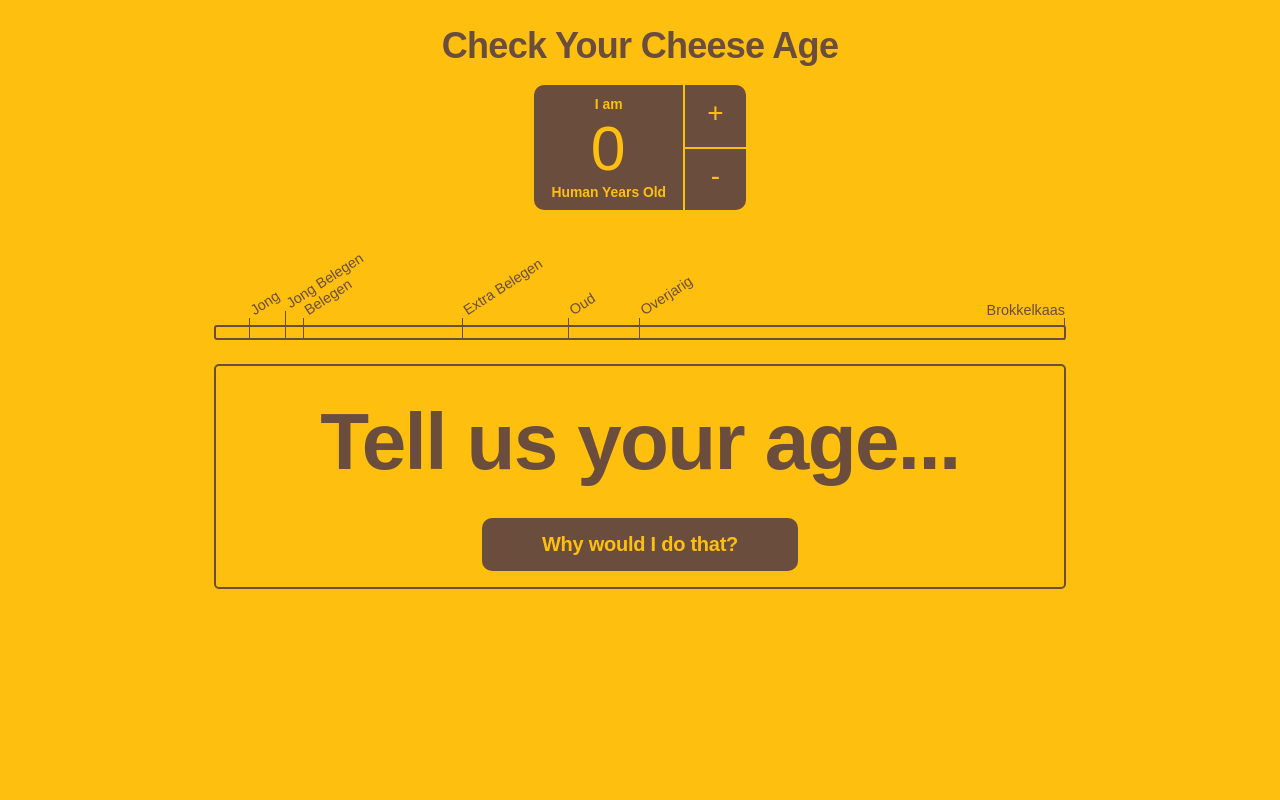
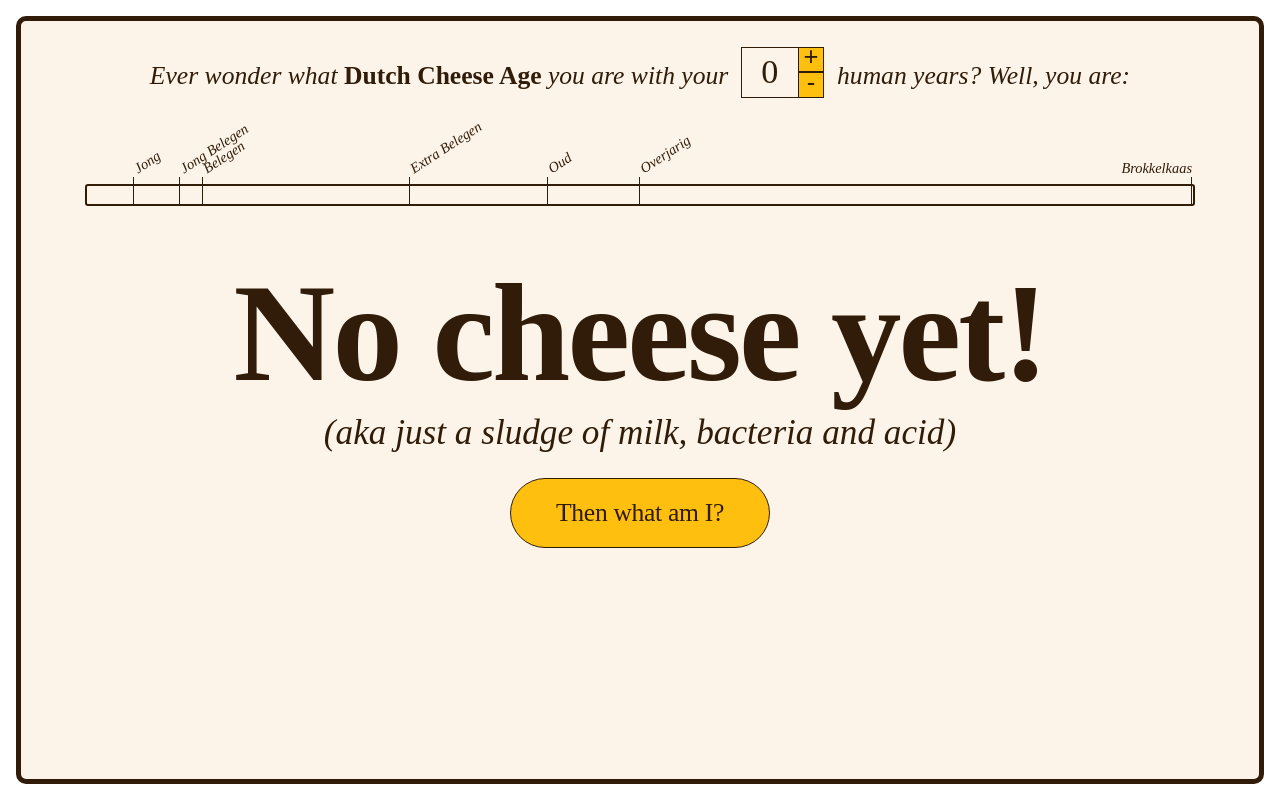
Before and after one commit to saiminh/human-to-dutch-cheese-age, a SvelteKit app: page / in a window 1280 px wide. Built offline with nearby package versions, Linux system fonts and the light colour scheme; a web font is replaced by a local one.

Commit message:
new design

```diff
--- a/src/routes/+layout.svelte
+++ b/src/routes/+layout.svelte
@@ -3,18 +3,24 @@
 <style>
   :global(:root){
     --color-yellow: rgb(255, 191, 14);
-    --color-brown: rgb(107, 77, 62);
+    --color-brown: rgb(48, 28, 9);
+    --font-copy : quiche-text, sans-serif;
+    --font-display : scotch-display, serif;
   }
   :global(body) {
     margin: 0;
     padding: 0;
-    font-family:  gopher, sans-serif;
+    font-family:  var(--font-copy);
+    font-style: italic;
     -webkit-font-smoothing: antialiased;
     -moz-osx-font-smoothing: grayscale;
     font-size: clamp(14px, 4vw, 24px);
-    background-color: var(--color-yellow);
+    background-color: white;
     color: var(--color-brown);
     box-sizing: border-box;
+  }
+  :global(h1, h2, h3, h4) {
+    font-family: var(--font-display);
   }
   :global(body *) {
     box-sizing: inherit;
@@ -23,11 +29,9 @@
     touch-action: manipulation;
   }
   :global(input) {
-    font-family:  gopher, sans-serif;
+    font-family:  scotch-display, sans-serif;
   }
   :global(p + h1) {
     margin-top: 0;
-    font-weight: 900;
-    font-family:  gopher, sans-serif;
   }
 </style>
--- a/src/routes/+page.svelte
+++ b/src/routes/+page.svelte
@@ -6,7 +6,7 @@ import { cheeseAgeResults } from './contentCheeseAgeResults.js';
 
   let humanage = 0;
   $: cheeseweeks = humanage * 0.88;
-  $: cheeseage =  !cheeseweeks ? 'none' :
+  $: cheeseage =  !cheeseweeks ? 'not-yet' :
                   cheeseweeks < 4 ? 'not-yet' :
                   cheeseweeks <= 8 ? 'jong' :
                   cheeseweeks <= 10 ? 'jong-belegen' :
@@ -46,24 +46,26 @@ import { cheeseAgeResults } from './contentCheeseAgeResults.js';
 
 <div class="page-wrapper {fullResultIsOpen ? 'result-full-open' : ''}">
 
-    <div class="page-content--counter">
-      <h2>Check Your Cheese Age</h2>
-      <CheeseageCalculator bind:humanage={humanage} />
-    </div>
+    <!-- <div class="page-content--header">
+      <h1 class="page-title">What's your <span>Dutch Cheese Age?</span></h1>
+    </div> -->
 
     <div class="page-content--timeline">
+      <h2 class="age-intro">Ever wonder what <strong>Dutch Cheese Age</strong> you are with your <CheeseageCalculator bind:humanage={humanage} /> human years?  Well, you are:</h2>
       <TimeLine bind:timelinefill={percentage} />
     </div>
 
+
     <div class="page-content--results">
-      <p>{ humanage ? 'Your Dutch Cheese Age is:' : '' }</p>
+      <!-- <p>{ humanage ? 'Your Dutch Cheese Age is:' : '' }</p> -->
       <div class="cheeseage-results">
         {#each cheeseAgeResults as { slug, title, buttontext }, i}
           <div class="cheeseage-result cheeseage-result-{i} {slug == cheeseage ? 'current' : ''}">
-            <h1>{title.original}<span class="translation">{ cheeseweeks >= 4 ? ' ('+title.english+')' : ''}</span></h1>
-            <button on:click={toggleFullResult}>{buttontext}</button>
+            <h2 class="cheeseage-result-title">{title.original}<span class="translation">({ title.english })</span></h2>
+            <button class="cheeseage-result-morebtn" on:click={toggleFullResult}>{buttontext}</button>
           </div>
         {/each}
+      </div>
     </div>
   </div>
   <div class="cheeseage-results-full {fullResultIsOpen ? 'open' : ''}">
@@ -73,16 +75,15 @@ import { cheeseAgeResults } from './contentCheeseAgeResults.js';
         on:click={toggleFullResult}
         on:keydown={toggleFullResultKeyboard}
       >
-        <h1>{title.original}<span class="translation">{ cheeseweeks >= 4 ? ' ('+title.english+')' : ''}</span></h1>
+      <h2 class="cheeseage-result-full-title">{title.original}<span class="translation">({ title.english })</span></h2>
+      {#if image}
+        <img src={image} alt={title.original} />
+      {/if}
       <div class="cheeseage-result-description">
         {@html description}
       </div>
-        {#if image}
-          <img src={image} alt={title.original} />
-        {/if}
       </div>
     {/each}
-    </div>
   </div>
 
 
@@ -109,18 +110,21 @@ import { cheeseAgeResults } from './contentCheeseAgeResults.js';
     }
   }
   .page-wrapper {
-    padding: 1.5rem;
-    margin: 0 auto;
+    padding: 0 5vw;
+    margin: 1rem;
     position: relative;
     overflow-x: visible;
-    min-height: 100svh;
+    overflow-y: scroll;
+    min-height: calc(100svh - 2rem);
     display: flex;
     flex-direction: column;
-    max-width: 900px;
     perspective: 1000px;
     transform-style: preserve-3d;
+    border: 5px solid;
+    border-radius: 10px;
+    background-color: #FCF4E9;
   }
-  .page-content--counter {
+  .page-content--header {
     flex: 15% 0 1;
   }
   .page-content--timeline {
@@ -129,29 +133,106 @@ import { cheeseAgeResults } from './contentCheeseAgeResults.js';
   .page-content--results {
     flex: 70% 1 1;
   }
-  .page-content--counter ,
+  .page-content--header ,
   .page-content--timeline ,
   .page-content--results {
+    position: relative;
     transform-origin: 50% 50%;
     transform: translate3d(0, 0, 0) rotateX(0deg);
     transition: transform .3s ease-out;
   }
-  .result-full-open .page-content--counter ,
+  .result-full-open .page-content--header ,
   .result-full-open .page-content--timeline ,
   .result-full-open .page-content--results {
     transform: translate3d(0, 0, -100px) rotateX(10deg);
     transition: transform .2s ease-in-out;
   }
-  .page-content--results > p {
-    margin-bottom: .5em;
+  .cheeseage-results {
+    position: absolute;
+    width: 100%;
+    height: calc(100% - 1.5rem);
   }
-  .cheeseage-results {
-    position: relative;
+  .cheeseage-result {
+    position: absolute;
+    opacity: 0;
+    visibility: hidden;
+    width: 100%;
+    height: 100%;
+  }
+  .cheeseage-result-full:after {
+    content: "\00d7";
+    font-style: normal;
+    font-weight: 300;
+    font-size: 55px;
+    position: absolute;
+    top: 1rem;
+    right: 1.5rem;
+    cursor: pointer;
+  }
+  .cheeseage-result-title {
+    text-align: center;
+    font-style: normal;
+    font-weight: 800;
+    font-size: 12vw;
+    margin: .25em 0 0 0;
+    letter-spacing: -0.02em;
+  }
+  .cheeseage-result-1 .cheeseage-result-title ,
+  .cheeseage-result-5 .cheeseage-result-title {
+    font-size: 11vw;
+  }
+  .cheeseage-result-7 .cheeseage-result-title {
+    font-size: 15vw;
+  }
+  .cheeseage-result-6 .cheeseage-result-title ,
+  .cheeseage-result-4 .cheeseage-result-title ,
+  .cheeseage-result-2 .cheeseage-result-title {
+    font-size: 18vw;
+  }
+  @media (min-width: 600px) {
+    .cheeseage-result-7 .cheeseage-result-title ,
+    .cheeseage-result-6 .cheeseage-result-title ,
+    .cheeseage-result-4 .cheeseage-result-title ,
+    .cheeseage-result-2 .cheeseage-result-title {
+      font-size: 13vw;
+    }
+  }
+  .cheeseage-result .translation {
+    display: block;
+    font-size: .5em;
+    font-weight: 400;
+    font-style: italic;
+    letter-spacing: 0;
+  }
+  @media (min-width: 600px) {
+    .cheeseage-result .translation {
+      font-size: .25em;
+    }
+  }
+  .cheeseage-result-morebtn {
+    background-color: var(--color-yellow);
+    color: var(--color-brown);
+    display: block;
+    padding: .75em 1.75em;
+    margin: 0 auto;
+    border: 1px solid;
+    border-radius: 40px;
+    font-family: var(--font-display);
+    font-size: 4vw;
+    font-weight: 500;
+    letter-spacing: -.0125em;
+    cursor: pointer;
+    display: block;
+    margin: 1em auto;
+  }
+  @media (min-width: 600px) {
+    .cheeseage-result-morebtn {
+      font-size: 2vw;
+    }
   }
   .cheeseage-results-full {
     position: fixed;
     width: 100vw;
-    max-width: 900px;
     height: 100vh;
     top:0;
     left: 0;
@@ -184,6 +265,11 @@ import { cheeseAgeResults } from './contentCheeseAgeResults.js';
     transform: rotateX(-25deg) translate3d(0, 110%, 0);
     transition: transform .4s cubic-bezier(.36,.29,.26,1);
   }
+  @media (min-width: 600px) {
+    .cheeseage-result-full {
+      padding: 2rem;
+    }
+  }
   .cheeseage-result-full.current {
     opacity: 1;
     visibility: visible;
@@ -203,39 +289,57 @@ import { cheeseAgeResults } from './contentCheeseAgeResults.js';
       transform: rotateX(0deg) translate3d(0, 0, 0);
     }
   }
-  .cheeseage-result-full h1 {
-    text-align: left;
-    padding-right: 1.5em;
-    padding-top: 0;
-    position: sticky;
-    top: 0;
-    /* background-color: var(--color-yellow); */
-    background-image: linear-gradient(to bottom, var(--color-yellow) 70%, rgba(255, 191, 14, 0) 100%);
+  .cheeseage-result-full h2 {
+    text-align: center;
+    padding-bottom: .25em;
+    border-bottom: 1px solid;
+    font-style: normal;
+    font-weight: 800;
+    font-size: 10vw;
+    letter-spacing: -0.02em;
+    margin-top: 0;
+    margin-bottom: .5em;
   }
-  .cheeseage-result-full h1:after {
-    content: "\00d7";
+  .cheeseage-result-full h2 span {
+    /* font-family: 'Times New Roman', Times, serif; */
+    font-style: italic;
+    font-weight: 500;
+    font-size: .5em;
+    letter-spacing: -0.02em;
+    display: block;
+  }
+  .cheeseage-result-full img {
+    width: 100%;
+    height: auto;
+    max-width: 460px;
+    display: block;
+    margin: 1rem auto;
+  }
+  @media (min-width: 600px) {
+    .cheeseage-result-full img {
+      float: left;
+      width: 50%;
+      margin-right: 1em;
+    }
+    .cheeseage-result-full img + .cheeseage-result-description {
+      width: 50%;
+      float: left;
+    }
+  }
+  .cheeseage-result-description {
+    max-width: 900px;
+    margin: 0 auto;
     font-family: 'Times New Roman', Times, serif;
-    position: absolute;
-    top: 1rem;
-    right: 2rem;
-    line-height: 0.5;
-    font-size: 4rem;
-    color: var(--color-brown);
-    cursor: pointer;
+    font-style: italic;
+    font-size: 5vw;
   }
-
-  .cheeseage-result {
-    position: absolute;
-    opacity: 0;
-    visibility: hidden;
-    width: 100%;
-    border: 2px solid;
-    border-radius: 5px;
-    padding: 1rem;
+  @media (min-width: 600px) {
+    .cheeseage-result-full h2 {
+      font-size: 6vw;
     }
-  .cheeseage-result-3 .translation ,
-  .cheeseage-result-5 .translation {
-    display: block;
+    .cheeseage-result-description {
+      font-size: 1.75rem;
+    }
   }
   :global(.cheeseage-result-description > p:last-child) {
     margin-bottom: 0;
@@ -259,76 +363,53 @@ import { cheeseAgeResults } from './contentCheeseAgeResults.js';
     0%   { opacity: 0; }
     100% { opacity: 1; }
   }
-  h1 {
-    margin: -1rem -1rem 0 -1rem;
-    padding: .45em;
-    font-size: clamp(20px, 9vw, 5rem);
-    font-weight: 600;
-    line-height: 1;
-    font-family:  gopher, sans-serif;
+
+  .page-title {
+    margin: 0 auto .5em auto;
+    padding: .75em 0 0 0;
+    font-size: 5.5vw;
+    font-weight: 400;
+    font-style: italic;
+    line-height: 1.5;
     letter-spacing: -.02em;
     text-align: center;
     color: var(--color-brown);
   }
-  h2 {
+  .page-title span {
+    font-weight: 800;
+    font-style: normal;
+    display: block;
+    font-size: 1.5em;
+    line-height: 1;
+  }
+  @media (min-width: 600px) {
+    .page-title {
+      font-size: clamp(24px, 3vw, 5rem);
+      line-height: 1;
+    }
+    .page-title span {
+      font-size: 1em;
+      display: inline;
+    }
+  }
+  .age-intro {
     color: var(--color-brown);
     text-align: center;
-    margin: 0 0 .5em 0;
-    letter-spacing: -.02em;
+    margin: 1em 0 0 0;
     line-height: 1.2;
+    font-family: var(--font-display);
+    font-weight: 500;
+    font-style: italic;
+    font-size: 5.5vw;
   }
-  button {
-    background-color: var(--color-brown);
-    color: var(--color-yellow);
-    display: block;
-    padding: .75em 3em;
-    margin: 0 auto;
-    border: none;
-    border-radius: 10px;
-    font-size: 1.25rem;
-    font-family: gopher, sans-serif;
-    font-weight: bold;
-    letter-spacing: -.0125em;
-    cursor: pointer;
+  .age-intro strong {
+    font-weight: 900;
+    font-style: normal;
   }
-  .translation {
-    font-size: .75em;
-    font-weight: 400;
-    font-family:  gopher, sans-serif;
-    letter-spacing: -.02em;
-    margin-top: .25em;
-    display: inline;
+  @media (min-width: 600px) {
+    .age-intro {
+      font-size: clamp(16px, 2vw, 4rem);
     }
-  img {
-    width: 100%;
-    height: auto;
-    max-width: 460px;
-    display: block;
-    margin: 1rem auto;
   }
-  /* @media (min-width: 900px) {
-    .page-wrapper {
-      display: grid;
-      grid-template-columns: 1fr 2fr;
-      grid-template-rows: 1fr 3fr;
-    }
-    .page-content--counter {
-      grid-column: 1 / 1;
-      grid-row: 1 / 4;
-    }
-    .page-content--timeline {
-      grid-column: 2 / 2;
-      grid-row: 1 / 1;
-    }
-    .page-content--results {
-      grid-column: 2 / 2;
-      grid-row: 2 / 3;
-    }
-    h1 {
-       text-align: left;
-    }
-    h2 {
-      text-align: left;
-    }
-  } */
+
 </style>
--- a/src/routes/CheeseageCalculator.svelte
+++ b/src/routes/CheeseageCalculator.svelte
@@ -11,7 +11,7 @@
     }
   }
   function handlePlusBtnHold() {
-    let interval = setInterval(handlePlusBtnClick, 200);
+    let interval = setInterval(handlePlusBtnClick, 100);
     this.addEventListener('mouseup', () => clearInterval(interval));
     this.addEventListener('touchend', () => clearInterval(interval));
   }
@@ -21,7 +21,7 @@
     }
   }
   function handleMinBtnHold() {
-    let interval = setInterval(handleMinBtnClick, 200);
+    let interval = setInterval(handleMinBtnClick, 100);
     this.addEventListener('mouseup', () => clearInterval(interval));
     this.addEventListener('touchend', () => clearInterval(interval));
   }
@@ -30,37 +30,46 @@
   }
 </script>
 
-  <div class="cheeseage-calculator">
-    <div class="ageinput">
-      <span class="description description-pre">I am</span>
-      <input type="number" name="age" bind:value={humanage} bind:this={input} on:click={() => handleInputFocus()} min="0" max="110" pattern="[0-9]*">
-      <span class="description description-post">Human Year{ humanage == 1 ? '' : 's'} Old</span>
-      <div class="yearbuttons">
-        <button on:click={handlePlusBtnClick} on:mousedown={handlePlusBtnHold} on:touchstart={handlePlusBtnHold}><span>+</span></button>
-        <button on:click={handleMinBtnClick} on:mousedown={handleMinBtnHold} on:touchstart={handleMinBtnHold}><span>-</span></button>
-      </div>
+  <div class="cheeseage-input">
+    <input
+      type="number"
+      name="age"
+      bind:value={humanage}
+      bind:this={input}
+      on:click={() => handleInputFocus()}
+      min="0"
+      max="110"
+      pattern="[0-9]*"
+    >
+    <div class="yearbuttons">
+      <button on:click={handlePlusBtnClick} on:mousedown={handlePlusBtnHold} on:touchstart={handlePlusBtnHold}><span>+</span></button>
+      <button on:click={handleMinBtnClick} on:mousedown={handleMinBtnHold} on:touchstart={handleMinBtnHold}><span>-</span></button>
     </div>
   </div>
 
 
 
 <style>
-  .cheeseage-calculator {
-    --input-height: 125px;
-    --input-width: 150px;
-    font-size: 1.75rem;
-    background-color: var(--color-brown);
-    color: var(--color-yellow);
+  .cheeseage-input {
+    --input-height: 14vw;
+    --input-width: 18vw;
+    font-size: 1em;
+    color: var(--color-brown);
     width: calc(var(--input-width) + var(--input-height) / 2);
-    margin: 0 auto;
-    border-radius: 10px;
-  }
-  .ageinput {
     display: flex;
     flex-direction: row;
     align-items: center;
     gap: 0;
     position: relative;
+    margin: 1rem auto .75rem auto;
+  }
+  @media (min-width: 600px) {
+    .cheeseage-input {
+      --input-height: 4vw;
+      --input-width: 4.5vw;
+      display: inline-flex;
+      margin: 0 .25em;
+    }
   }
   input[type=number] {
     width: var(--input-width);
@@ -68,12 +77,14 @@
     line-height: 1;
     padding: 0 0 0 0;
     display: inline;
-    font-size: calc(var(--input-height) / 2);
+    font-family: var(--font-display);
+    font-size: calc(var(--input-height) / 1.5);
+    font-weight: 500;
     text-align: center;
-    border-radius: 10px 0 0 10px;
-    color: var(--color-yellow);
-    border: 2px solid;
-    border-width: 0 1px 0 0;
+    color: var(--color-brown);
+    border: 1px solid;
+    border-right-width: 1px;
+    border-radius: 0;
     background-color: transparent;
     transition: all .3s ease-in-out;
     position: relative;
@@ -96,18 +107,6 @@
   input[type=number]::-webkit-outer-spin-button {
     -webkit-appearance: none;
   }
-  .description {
-    position: absolute;
-    font-size: calc(var(--input-height) / 9);
-    font-weight: bold;
-    bottom: .75em;
-    left: calc( var(--input-width) / 2 );
-    transform: translate(-50%, 0);
-  }
-  .description-pre {
-    bottom: auto;
-    top: .75em;
-  }
   .yearbuttons {
     display: flex;
     flex-direction: column;
@@ -127,19 +126,17 @@
     position: relative;
     text-align: center;
     background-color: transparent;
-    color: var(--color-yellow);
-    border: 2px solid;
-    border-radius: 0 10px 0px 0;
-    border-width: 0 0 1px 1px;
-    background-color: rgba(73, 41, 5, 0);
+    color: var(--color-brown);
+    border: 1px solid;
+    border-width: 1px 1px .5px 0;
+    background-color: var(--color-yellow);
     padding: 0;
     -webkit-user-select: none; /* Safari */
     -ms-user-select: none; /* IE 10 and IE 11 */
     user-select: none; /* Standard syntax */
   }
   button:last-child {
-    border-radius: 0 0 10px 0;
-    border-width: 1px 0 0 1px;
+    border-width: .5px 1px 1px 0;
   }
   button span {
     font-weight: 400;
--- a/src/routes/TimeLine.svelte
+++ b/src/routes/TimeLine.svelte
@@ -31,29 +31,33 @@
   .timeline-container {
     position: relative;
     font-size: clamp(9px, 2.5vw, .9rem);
+    font-family: var(--font-display);
+    /* font-style: normal; */
+    margin-bottom: .66rem;
   }
   .timeline {
     position: relative;
-    height: 1em;
-    background-color: var(--color-yellow);
+    height: 1.5em;
+    /* background-color: var(--color-yellow); */
     border: 2px solid var(--color-brown);
     border-radius: 3px;
   }
   .timeline-fill {
     position: absolute;
-    top: 0px;
-    left: 0px;
+    top: 1px;
+    left: 1px;
     width: 0;
-    max-width: 100%;
-    height: 100%;
-    background-color: var(--color-brown);
+    max-width: calc(100% - 2px);
+    height: calc(100% - 2px);
+    background-color: var(--color-yellow);
     transition: width .2s linear;
   }
   .timeline-markers {
     position: relative;
-    top: 1em;
-    height: 8em;
-    width: calc(100% - 2px);
+    top: 1.5em;
+    height: 6em;
+    left: 2px;
+    width: calc(100% - 6px);
     z-index: 32;
   }
   .timeline-marker:not(:last-child) {
@@ -61,7 +65,7 @@
     bottom: 0%;
     left: 0px;
     width: 1px;
-    height: 1.5em;
+    height: 2em;
     background-color: var(--color-brown);
   }
   .timeline-marker:nth-child(2) {
@@ -72,7 +76,7 @@
       height: 3em;
     }
     .timeline-marker:nth-child(2) {
-      height: 2.5em;
+      height: 2.75em;
     }
   }
 
@@ -89,7 +93,7 @@
     position: absolute;
     bottom: 0%;
     width: 1px;
-    height: 1.5em;
+    height: 2em;
     background-color: var(--color-brown);
   }
   .timeline-marker:last-child .timeline-marker-name {
--- a/src/routes/contentCheeseAgeResults.js
+++ b/src/routes/contentCheeseAgeResults.js
@@ -9,10 +9,10 @@ export const cheeseAgeResults = [ {
 } , {
   slug: 'not-yet',
   title: {
-    original: 'Not a cheese yet!',
-    english: 'Not a cheese yet!'
+    original: 'No cheese yet!',
+    english: 'aka just a sludge of milk, bacteria and acid'
   },
-  description: '<p>But you\'re still a baby, so we\'ll give you a pass.</p><p>Basically at this stage, you are still just a metaphorical sludge of milk, acid and bacteria trying to negotiate your future. The better regulated the environment you are in, the higher your chances of becoming flavourful and fragrant. What happens in this phase is hugely important for the future, but at this stage, you really don\'t have anything to give yet.</p>',
+  description: '<p>Basically at this stage, you are still just a metaphorical sludge of milk, acid and bacteria trying to negotiate your future.</p><p>The better regulated the environment you are in, the higher your chances of becoming flavourful and fragrant. What happens in this phase is hugely important for the future, but at this stage, you really don\'t have anything to give yet.</p><p>Just kick back and let nature do it\'s thing. Grow. Fester. Mold. <strong>Mature</strong>.</p>',
   buttontext: 'Then what am I?'
 } , {
   slug: 'jong',
@@ -29,7 +29,7 @@ export const cheeseAgeResults = [ {
     original: 'Jong belegen',
     english: 'Matured young'
   },
-  description: '<p>This is the shortest age of all. By definition an in-between state. You are neither here nor there. Not young and innocent anymore, but too green to have made a major dent anywhere in life either. But don\'t worry it only lasts 2 years...</p>',
+  description: '<p>This is the shortest age of all. By definition an in-between state. </p><p>You are neither here nor there. Not young and innocent anymore, but too green to have made a major dent anywhere in life either. But don\'t worry it only lasts 2 years...</p>',
   buttontext: 'Tell me more'
 } , {
   slug: 'belegen',
@@ -37,7 +37,7 @@ export const cheeseAgeResults = [ {
     original: 'Belegen',
     english: 'Matured'
   },
-  description: '<p>You have reached a really nice and balanced ratio between water, salt and eggwhites.</p><p>Slowly, the finer details of what makes life exciting become clear. You look back at your earlier years and realize they were merely a lead-up to this. But you also realize there\'s still so much more potential. Don\'t stop now. Don\'t take yourself too serious. You\'ve got a long way to go.</p>',
+  description: '<p>Yes, you have reached a really nice and balanced ratio between water, salt and eggwhites.</p><p>Slowly, the finer details of what makes life exciting become clear. </p><p>You look back at your earlier years and realize they were merely a lead-up to this. But you also discover that there\'s still so much more potential. </p><p>You might think that you know some stuff now, and that you have achieved at least one or two things. But you don\'t and you haven\'t.</p>',
   buttontext: 'Tell me more'
 } , {
   slug: 'extra-belegen',
@@ -45,7 +45,7 @@ export const cheeseAgeResults = [ {
     original: 'Extra Belegen',
     english: 'Extra Matured'
   },
-  description: '<p>In this phase you realize that your appearance is slowly loosing some of its glow and sheen, BUT it\'s totally worth it as while you keep loosing water, you gain flavour. It\'s an exciting process during which you develop more and more finesse, sass and grace while also catching a first glimpse of your own mortality on the horizont.</p>',
+  description: '<p>In this phase you realize that your appearance is slowly loosing some of its glow and sheen.</p><p><strong>But</strong> it\'s totally worth it! Because while you keep losing water, <strong>you will gain flavour and stank!</strong></p><p>It\'s an exciting process during which you develop more and more finesse, sass and even some grace.</p><p>Of course in this phase you will also catch a first glimpse of your own mortality on the horizont.</p>',
   buttontext: 'Tell me more'
 } , {
   slug: 'oud',
@@ -61,7 +61,7 @@ export const cheeseAgeResults = [ {
     original: 'Overjarig',
     english: 'Perennial'
   },
-  description: '<p>You are now a top-shelf cheese. You have hardened quite a bit, oh yes. But salt crystals are also flamboyantly sparkling on your skin and proclaim you are strange, fragrant and full of flavour. And you are ready.</p><p>Enjoy and celebrate yourself. The next (and ultimate) step is purely optional.</p>',
+  description: '<p>You are now a top-shelf cheese.</p><p>You have hardened quite a bit, oh yes.</p><p>But salt crystals are also flamboyantly sparkling on your skin and proclaim you are strange, fragrant and full of flavour. And you are ready. For anything.</p><p>Enjoy and celebrate yourself. The next (and ultimate) step is purely optional.</p>',
   buttontext: 'Tell me more'
 } , {
   slug: 'brokkelkaas',
```
Also changed, not shown: static/illu-jong.png. Lines whose indentation alone changed are shown as unchanged.
